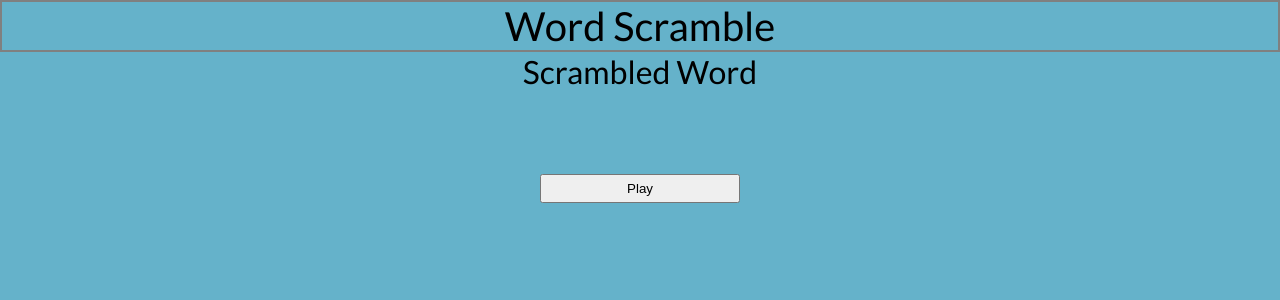
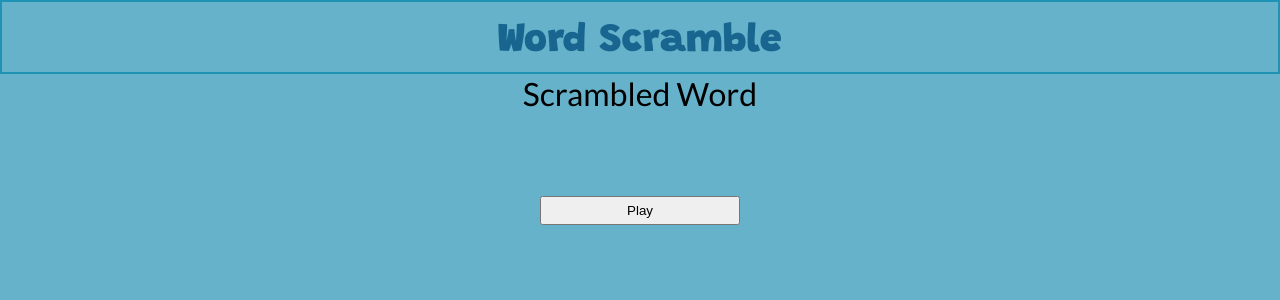
Before and after one commit to antunishdPursuit/word-scramble, a React (Create React App) app: page / in a window 1280 px wide. Shown: the top 300 px of the page. Built offline with nearby package versions, Linux system fonts and the light colour scheme; no server answers.

Commit message:
change font family, weight, and color in NavBar and color of border. Add padding.

```diff
--- a/src/components/NavBar.css
+++ b/src/components/NavBar.css
@@ -1,6 +1,6 @@
 .navbar {
   align-items: center;
-  border: 2px solid gray;
+  border: 2px solid #1F93B6;
   background-color: #65B2CA;
   display: flex;
   font-size: 2.5em;
@@ -8,5 +8,8 @@
   justify-content: center;
 }
 .navbar__header{
-
+  font-family: Grandstander;
+  font-weight: 900;
+  padding: 20px 0 10px 0px;
+  color: #186690;
 }
```
